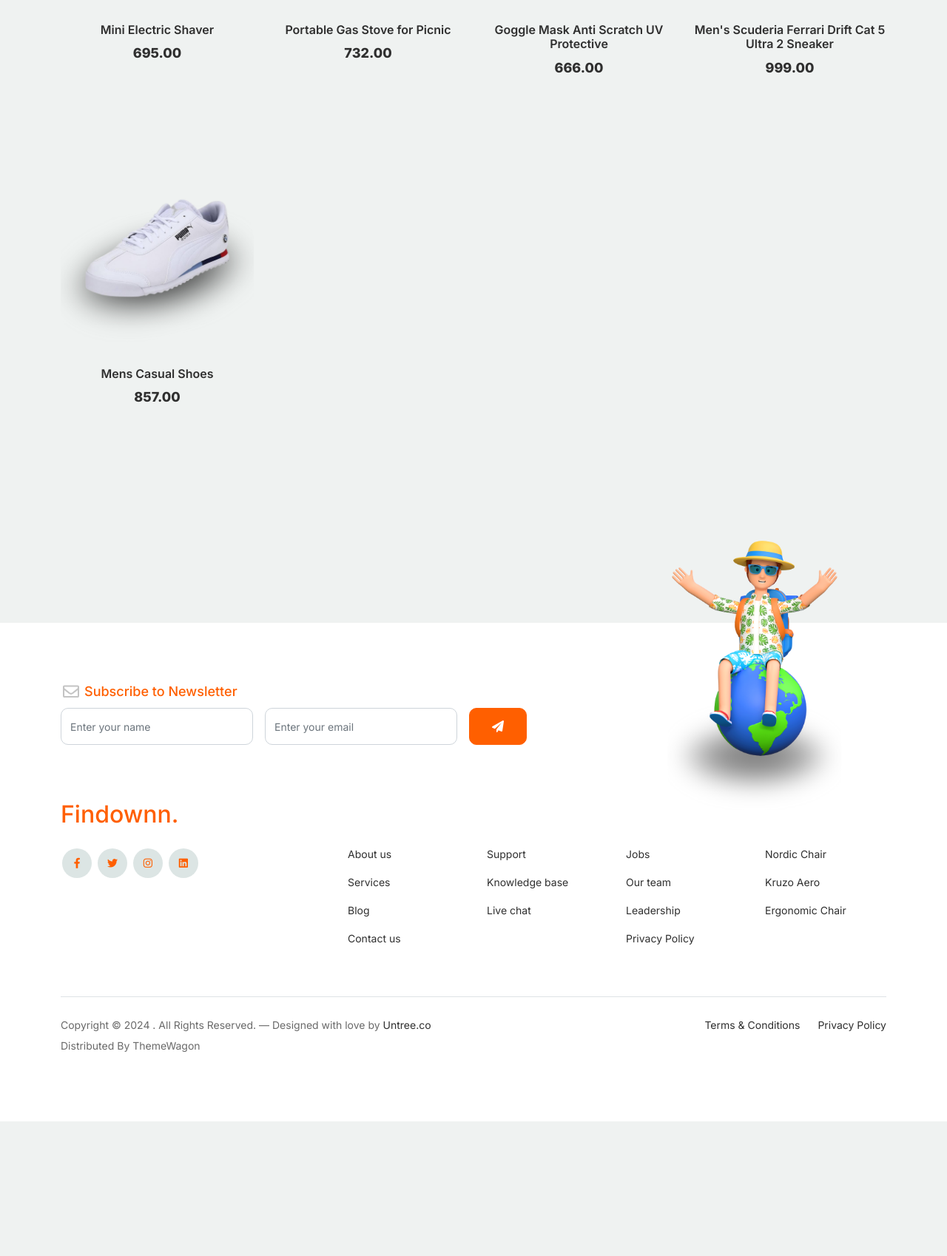
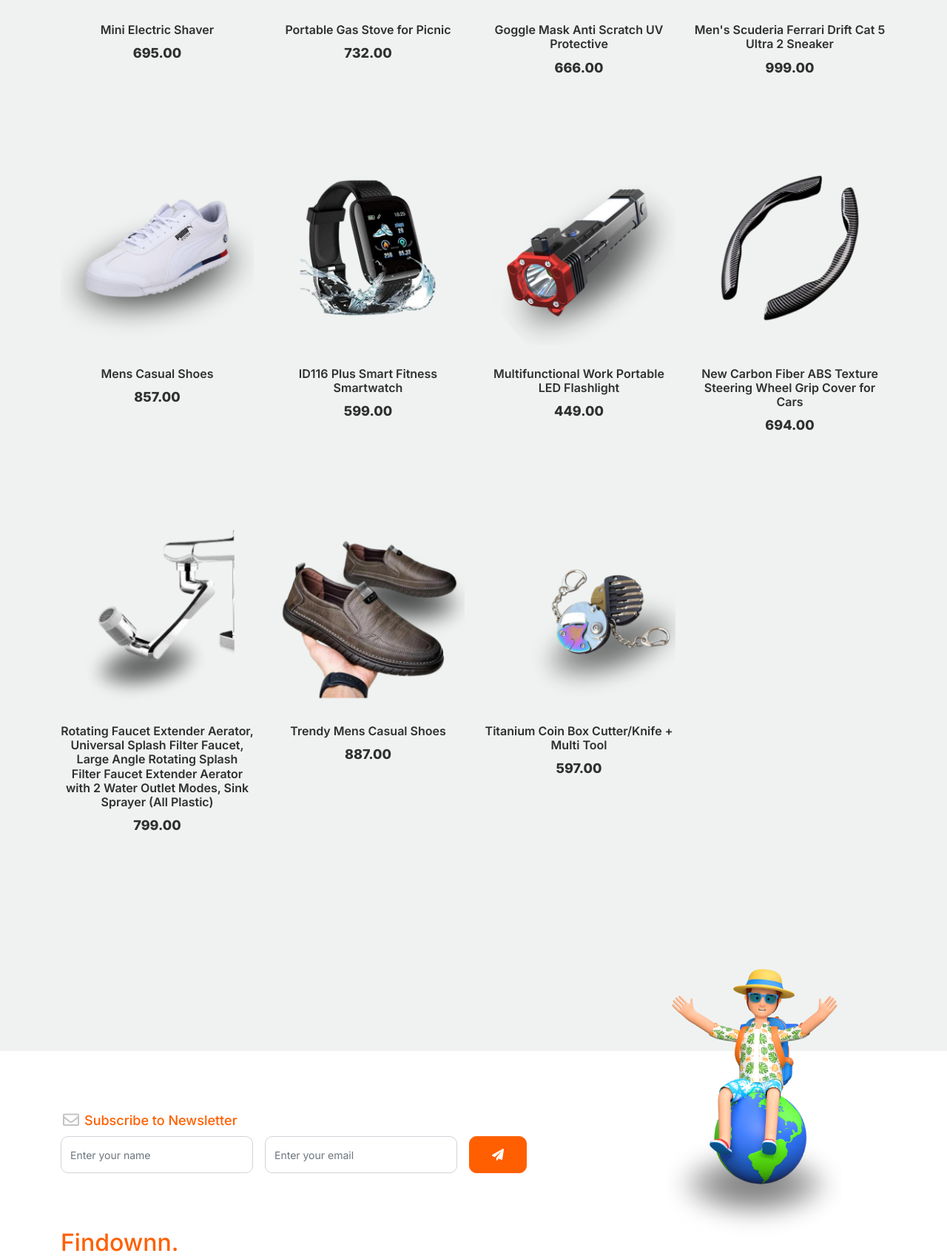
Before and after one commit to NirmalLimbachiya/ignite, a PHP site: page /shop.php in a window 1280 px wide. Shown: the part 1727-3425 px from the top of the page at 74% size. Before the commit the page ends 3243 px from the top, so only its background shows below. Run offline with PHP 8.4, Linux system fonts and the light colour scheme.

Commit message:
add nirmal

```diff
--- a/contact.php
+++ b/contact.php
@@ -58,11 +58,7 @@
 
         <div class="block">
           <div class="row justify-content-center">
-
-
             <div class="col-md-8 col-lg-8 pb-4">
-
-
               <div class="row mb-5">
                 <div class="col-lg-4">
                   <div  class="service no-shadow align-items-center link horizontal d-flex active" data-aos="fade-left" data-aos-delay="0">
@@ -104,7 +100,7 @@
                 </div>
               </div>
 
-              <form>
+              <form method="">
                 <div class="row">
                   <div class="col-6">
                     <div class="form-group">
--- a/shop.php
+++ b/shop.php
@@ -237,6 +237,89 @@
 					</a>
 				</div>
 				<!-- end Column  8-->
+
+				<!-- Start Column 9-->
+				<div class="col-12 col-md-4 col-lg-3 mb-5">
+					<a class="product-item" href="#">
+						<img src="images/smartwatch.png" class="img-fluid product-thumbnail">
+						<h3 class="product-title">ID116 Plus Smart Fitness Smartwatch</h3>
+						<strong class="product-price">599.00</strong>
+						<span class="icon-cross">
+							<img src="images/cross.svg" class="img-fluid">
+						</span>
+					</a>
+				</div>
+				<!-- end Column  9-->
+
+				<!-- Start Column 10-->
+				<div class="col-12 col-md-4 col-lg-3 mb-5">
+					<a class="product-item" href="#">
+						<img src="images/torch.png" class="img-fluid product-thumbnail">
+						<h3 class="product-title">Multifunctional Work Portable LED Flashlight</h3>
+						<strong class="product-price">449.00</strong>
+						<span class="icon-cross">
+							<img src="images/cross.svg" class="img-fluid">
+						</span>
+					</a>
+				</div>
+				<!-- end Column  10-->
+
+
+				<!-- Start Column 11-->
+				<div class="col-12 col-md-4 col-lg-3 mb-5">
+					<a class="product-item" href="#">
+						<img src="images/sterering cover.png" class="img-fluid product-thumbnail">
+						<h3 class="product-title">New Carbon Fiber ABS Texture Steering Wheel Grip Cover for Cars</h3>
+						<strong class="product-price">694.00</strong>
+						<span class="icon-cross">
+							<img src="images/cross.svg" class="img-fluid">
+						</span>
+					</a>
+				</div>
+				<!-- end Column  11-->
+
+				<!-- Start Column 12-->
+				<div class="col-12 col-md-4 col-lg-3 mb-5">
+					<a class="product-item" href="#">
+						<img src="images/plastic.png" class="img-fluid product-thumbnail">
+						<h3 class="product-title">Rotating Faucet Extender Aerator, Universal Splash Filter Faucet, Large Angle Rotating Splash Filter Faucet Extender Aerator with 2 Water Outlet Modes, Sink Sprayer (All Plastic)</h3>
+						<strong class="product-price">799.00</strong>
+						<span class="icon-cross">
+							<img src="images/cross.svg" class="img-fluid">
+						</span>
+					</a>
+				</div>
+				<!-- end Column  12-->
+
+
+				<!-- Start Column 13-->
+				<div class="col-12 col-md-4 col-lg-3 mb-5">
+					<a class="product-item" href="#">
+						<img src="images/shoes.png" class="img-fluid product-thumbnail">
+						<h3 class="product-title"> Trendy Mens Casual Shoes</h3>
+						<strong class="product-price">887.00</strong>
+						<span class="icon-cross">
+							<img src="images/cross.svg" class="img-fluid">
+						</span>
+					</a>
+				</div>
+				<!-- end Column  13-->
+
+				<!-- Start Column 14-->
+				<div class="col-12 col-md-4 col-lg-3 mb-5">
+					<a class="product-item" href="#">
+						<img src="images/cutter.png" class="img-fluid product-thumbnail">
+						<h3 class="product-title">  Titanium Coin Box Cutter/Knife + Multi Tool</h3>
+						<strong class="product-price">597.00</strong>
+						<span class="icon-cross">
+							<img src="images/cross.svg" class="img-fluid">
+						</span>
+					</a>
+				</div>
+				<!-- end Column  14-->
+
+
+
 			</div>
 		</div>
 	</div>
```
Also changed, not shown: images/cutter.png (added), images/plastic.png (added), images/shoes.png (added), images/smartwatch.png (added), images/sterering cover.png (added), images/torch.png (added).
